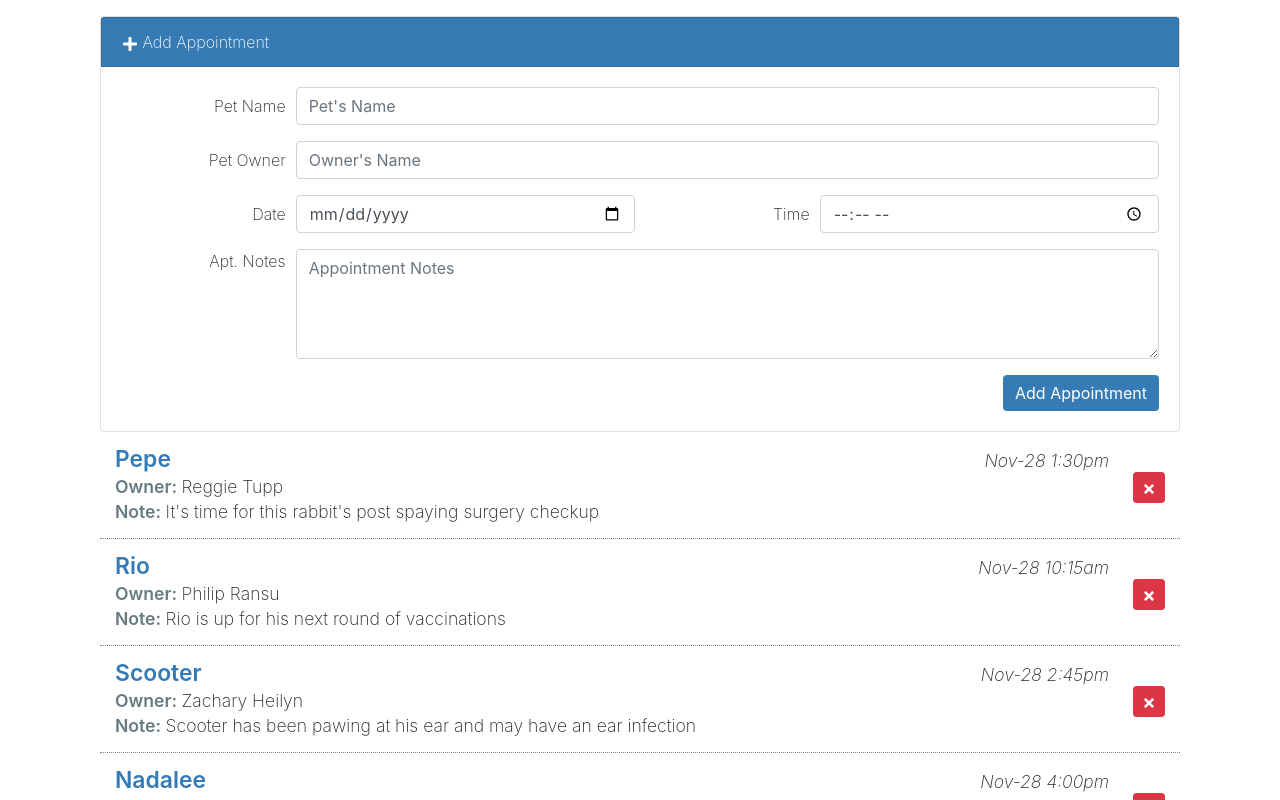
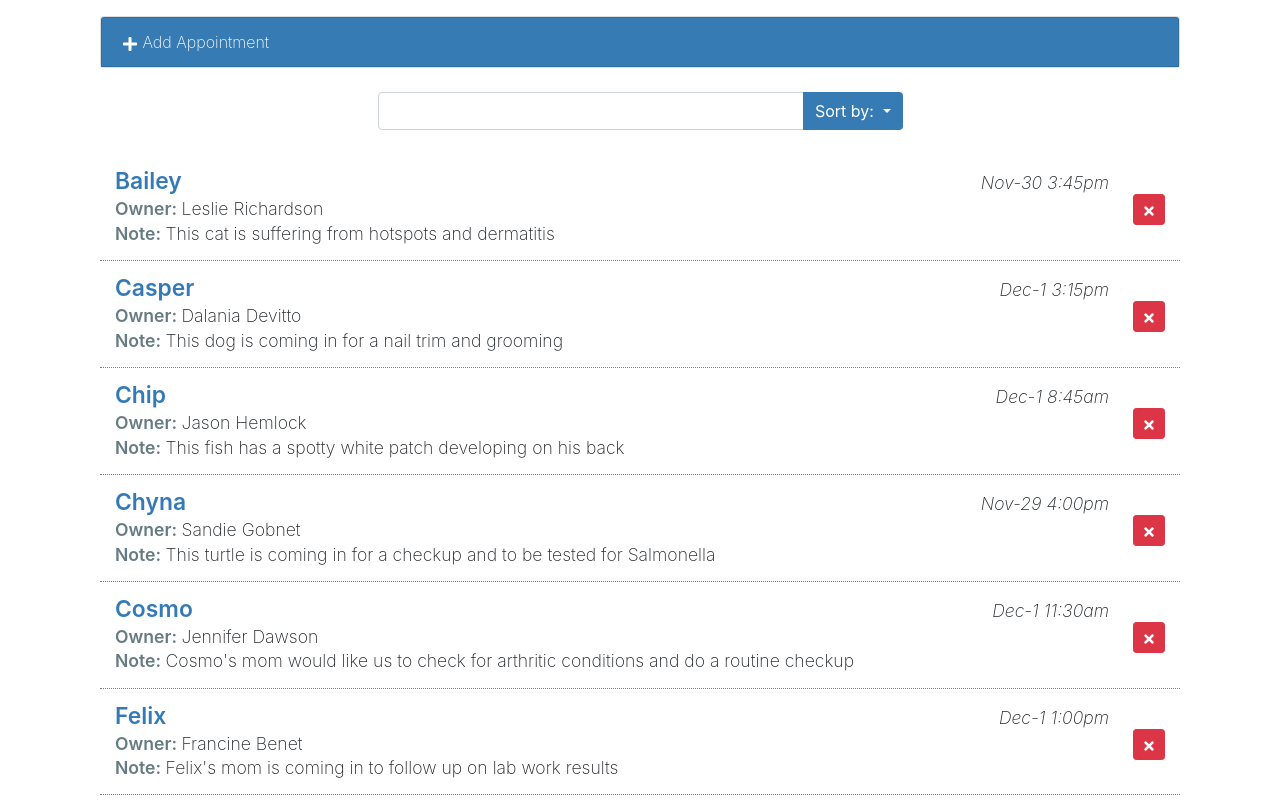
Before and after one commit to marzenazavala/happyPet, a React (Create React App) app: page / in a window 1280 px wide. Shown: the top 800 px of the page. Built offline with nearby package versions, Linux system fonts and the light colour scheme; the HTML template or start-up script is replaced by a standard one.

Commit message:
Sorting data

```diff
--- a/src/components/App.js
+++ b/src/components/App.js
@@ -10,8 +10,9 @@
 
 const App = () => {
   const [appointments, setAppointments] = useState([]);
-  const [formDisplay, setFormDisplay] = useState(true);
-
+  const [formDisplay, setFormDisplay] = useState(false);
+  const [orderBy, setOrderBy] = useState('petName')
+  const [orderDir, setOrderDir] = useState('asc')
 
   useEffect(() => {
     const fetchData = async () => {
@@ -35,8 +36,25 @@
     let tempApt = appointments;
     tempApt.unshift(apt);
     setAppointments(tempApt);
+  }
 
+  let order;
+  let filteredAppointments = appointments;
+  if(orderDir === 'asc') {
+    order = 1;
   }
+  else {
+    order = -1
+  };
+
+  filteredAppointments.sort((a,b) => {
+    if(a[orderBy].toLowerCase() < b[orderBy].toLowerCase()) {
+      return -1 * order;
+    }
+    else {
+      return 1 * order;
+    }
+  })
 
     return (
       <main className="page bg-white" id="petratings">
@@ -49,11 +67,11 @@
                   toggleForm={toggleForm}
                   addAppointment={addAppointment}
                 />
+                <SearchAppointments />
                 <ListAppointments
-                  appointments={appointments}
+                  appointments={filteredAppointments}
                   deleteAppointment={deleteAppointment}
                 />
-                <SearchAppointments />
               </div>
             </div>
           </div>
--- a/src/components/SearchAppointments.js
+++ b/src/components/SearchAppointments.js
@@ -1,12 +1,51 @@
-import React, { Component } from 'react';
+import React from 'react';
 
-class SearchAppointments extends Component {
-  render(){
+const SearchAppointments = () => {
+
     return (
-      <div>
-        Search Appointments
-      </div>)
-  }
+      <div className="search-appointments row justify-content-center my-4">
+      <div className="col-md-6">
+        <div className="input-group">
+          <input
+            id="SearchApts"
+            type="text"
+            className="form-control"
+            aria-label="Search Appointments"
+          />
+          <div className="input-group-append">
+            <button
+              type="button"
+              className="btn btn-primary dropdown-toggle"
+              data-toggle="dropdown"
+              aria-haspopup="true"
+              aria-expanded="false"
+            >
+              Sort by: <span className="caret" />
+            </button>
+
+            <div className="sort-menu dropdown-menu dropdown-menu-right">
+              <button className="sort-by dropdown-item" href="#">
+                Pet Name
+              </button>
+              <button className="sort-by dropdown-item" href="#">
+                Date
+              </button>
+              <button className="sort-by dropdown-item" href="#">
+                Owner
+              </button>
+              <div role="separator" className="dropdown-divider" />
+              <button className="sort-by dropdown-item" href="#">
+                Asc
+              </button>
+              <button className="sort-by dropdown-item" href="#">
+                Desc
+              </button>
+            </div>
+          </div>
+        </div>
+      </div>
+    </div>
+  )
 };
 
 
```
